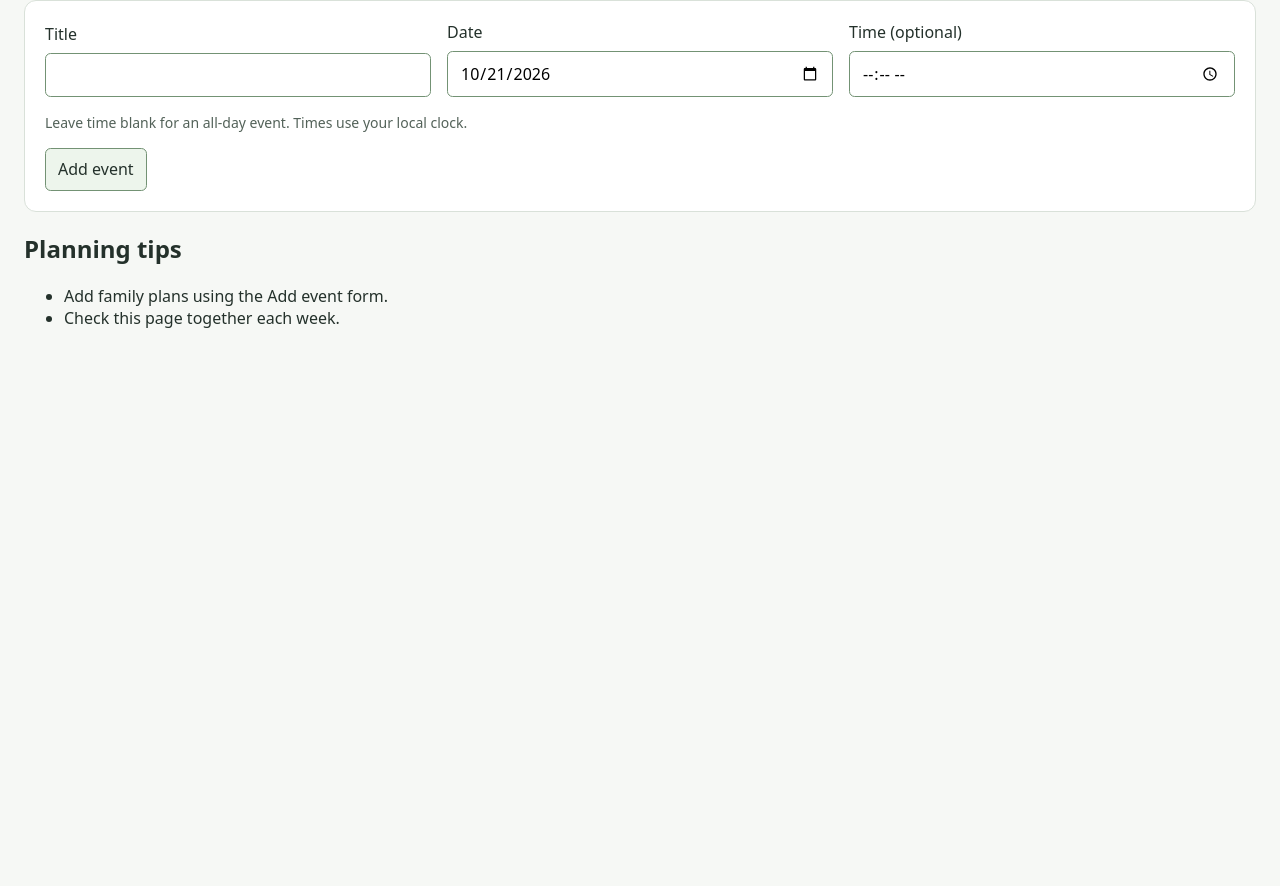
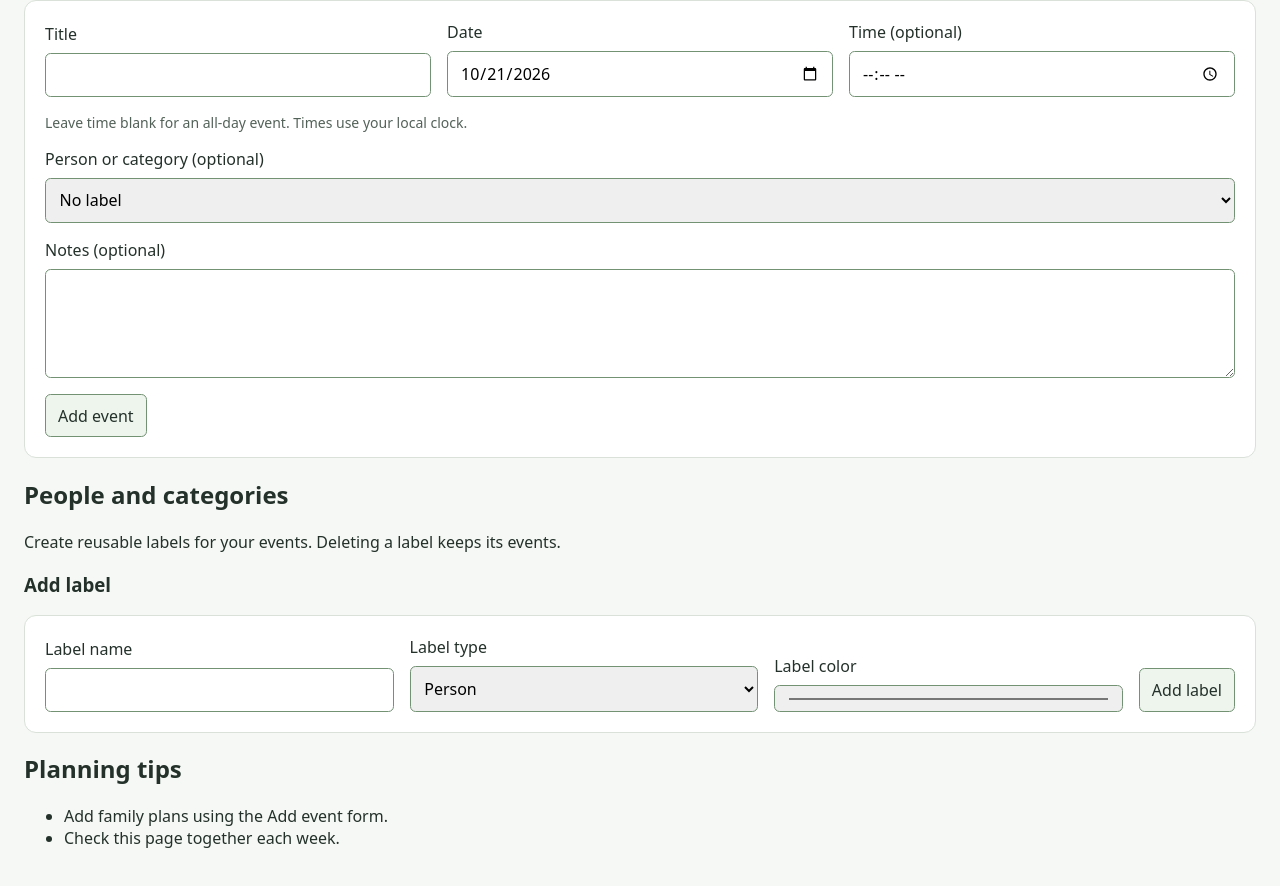
Before and after one commit to nbuzzerio/FamilyCalendar, a React (Vite) app: page / in a window 1280 px wide. Shown: the part 746-1632 px from the top of the page. Before the commit the page ends 1139 px from the top, so only its background shows below. Built offline with nearby package versions, Linux system fonts and the light colour scheme.

Commit message:
feat: add event notes, color labels and delete confirmation

```diff
--- a/package.json
+++ b/package.json
@@ -17,7 +17,7 @@
   "packageManager": "npm@10.5.0",
   "private": true,
   "scripts": {
-    "test": "node --experimental-strip-types --test --test-isolation=none src/events.test.mjs",
+    "test": "node --experimental-strip-types --test --test-isolation=none src/events.test.mjs src/app.test.mjs",
     "build": "npm run typecheck && node --preserve-symlinks --preserve-symlinks-main studio-tools/vite-build.mjs",
     "dev": "vite --host 127.0.0.1",
     "typecheck": "node node_modules/typescript/bin/tsc --noEmit"
--- a/src/App.tsx
+++ b/src/App.tsx
@@ -1,19 +1,24 @@
 import { useEffect, useRef, useState } from "react";
 import { dateKey, eventStore, type CalendarEvent } from "./events";
 import { upcomingEvents, weekDays } from "./calendar";
+import { labelStore, labelTextColor } from "./labels";
+import { LabelManager } from "./LabelManager";
 
 export function App() {
   const [events, setEvents] = useState(() => eventStore.list());
+  const [labels, setLabels] = useState(() => labelStore.list());
+  const [labelId, setLabelId] = useState("");
   const [editing, setEditing] = useState<string | null>(null);
   const [title, setTitle] = useState("");
   const [eventDate, setEventDate] = useState(() => dateKey(new Date()));
   const [eventTime, setEventTime] = useState("");
+  const [notes, setNotes] = useState("");
   const [notice, setNotice] = useState("");
   const [error, setError] = useState("");
   const [weekOffset, setWeekOffset] = useState(0);
   const titleInput = useRef<HTMLInputElement>(null);
   useEffect(() => {
-    const refresh = () => setEvents(eventStore.list());
+    const refresh = () => { setEvents(eventStore.list()); setLabels(labelStore.list()); };
     window.addEventListener("storage", refresh);
     return () => window.removeEventListener("storage", refresh);
   }, []);
@@ -33,21 +38,38 @@ export function App() {
     return <div className="event-actions">
       <button type="button" onClick={() => {
         setEditing(event.id); setTitle(event.title); setEventDate(event.date); setEventTime(event.time ?? "");
+        setNotes(event.notes ?? "");
+        setLabelId(labels.some(label => label.id === event.labelId) ? event.labelId! : "");
         setNotice(""); setError("");
         titleInput.current?.focus();
       }} aria-label={`Edit ${event.title}`}>Edit</button>
       <button type="button" onClick={() => {
+        if (!window.confirm(`Delete "${event.title}"? This cannot be undone.`)) return;
         if (mutate(() => eventStore.delete(event.id))) {
-          if (editing === event.id) { setEditing(null); setTitle(""); setEventTime(""); }
+          if (editing === event.id) { setEditing(null); setTitle(""); setEventTime(""); setNotes(""); setLabelId(""); }
           setNotice("Event deleted.");
         }
       }} aria-label={`Delete ${event.title}`}>Delete</button>
     </div>;
   }
+  function eventNotes(event: CalendarEvent) {
+    return event.notes?.trim() ? <details className="event-notes">
+      <summary>Notes<span className="visually-hidden"> for {event.title}</span></summary>
+      <p>{event.notes}</p>
+    </details> : null;
+  }
+  function eventLabel(event: CalendarEvent) {
+    const label = labels.find(label => label.id === event.labelId);
+    return label ? <span className="label-badge" style={{ backgroundColor: label.color, color: labelTextColor(label.color) }}>
+      {label.kind}: {label.name}
+    </span> : null;
+  }
   function renderEvent(event: CalendarEvent) {
     return <li key={event.id}>
       <time dateTime={event.time ? `${event.date}T${event.time}` : event.date}>{event.date} · {event.time ?? "All day"}</time> {event.title}{" "}
       {eventActions(event)}
+      {eventLabel(event)}
+      {eventNotes(event)}
     </li>;
   }
   const today = new Date();
@@ -88,7 +110,9 @@ export function App() {
                     <li key={event.id}>
                       <time dateTime={event.time ? `${event.date}T${event.time}` : event.date}>{event.time ?? "All day"}</time>
                       <span>{event.title}</span>
+                      {eventLabel(event)}
                       {eventActions(event)}
+                      {eventNotes(event)}
                     </li>)}</ul> :
                   <p className="day-empty">No events scheduled</p>}
               </li>
@@ -106,17 +130,26 @@ export function App() {
         <form className="event-form" onSubmit={event => {
           event.preventDefault();
           if (mutate(() => {
-            const input = { title, date: eventDate, ...(eventTime ? { time: eventTime } : {}) };
+            const input = { title, date: eventDate, notes, ...(labels.some(label => label.id === labelId) ? { labelId } : {}), ...(eventTime ? { time: eventTime } : {}) };
             if (editing) eventStore.update(editing, input);
             else eventStore.create(input);
-          })) { setEditing(null); setTitle(""); setEventTime(""); setNotice(editing ? "Event updated." : "Event added."); }
+          })) { setEditing(null); setTitle(""); setEventTime(""); setNotes(""); setLabelId(""); setNotice(editing ? "Event updated." : "Event added."); }
         }}>
           <label>Title <input ref={titleInput} required value={title} onChange={event => setTitle(event.target.value)} /></label>{" "}
           <label>Date <input required type="date" value={eventDate} onChange={event => setEventDate(event.target.value)} /></label>{" "}
           <label>Time (optional) <input type="time" value={eventTime} onChange={event => setEventTime(event.target.value)} aria-describedby="event-time-help" /></label>
           <p id="event-time-help" className="form-help">Leave time blank for an all-day event. Times use your local clock.</p>
+          <label>Person or category (optional)
+            <select value={labels.some(label => label.id === labelId) ? labelId : ""} onChange={event => setLabelId(event.target.value)}>
+              <option value="">No label</option>
+              {labels.map(label => <option key={label.id} value={label.id}>{label.kind}: {label.name}</option>)}
+            </select>
+          </label>
+          <label className="notes-field">Notes (optional)
+            <textarea rows={4} value={notes} onChange={event => setNotes(event.target.value)} />
+          </label>
           <button type="submit">{editing ? "Save event" : "Add event"}</button>{" "}
-          {editing && <button type="button" onClick={() => { setEditing(null); setTitle(""); setEventTime(""); setError(""); }}>Cancel</button>}
+          {editing && <button type="button" onClick={() => { setEditing(null); setTitle(""); setEventTime(""); setNotes(""); setLabelId(""); setError(""); }}>Cancel</button>}
         </form>
         {error && <p role="alert">{error}</p>}
         <p role="status">{notice}</p>
@@ -125,6 +158,7 @@ export function App() {
           <ul>{events.filter(event => event.date < dateKey(today)).map(renderEvent)}</ul>
         </>}
       </section>
+      <LabelManager labels={labels} onChange={() => setLabels(labelStore.list())} />
       <section aria-labelledby="planning-tips-heading">
         <h2 id="planning-tips-heading">Planning tips</h2>
         <ul>
--- /dev/null
+++ b/src/LabelManager.tsx
@@ -0,0 +1,48 @@
+import { useRef, useState } from "react";
+import { labelStore, labelTextColor, type CalendarLabel, type LabelInput } from "./labels";
+
+export function LabelManager({ labels, onChange }: { labels: CalendarLabel[]; onChange: () => void }) {
+  const [editing, setEditing] = useState<string | null>(null);
+  const [name, setName] = useState("");
+  const [kind, setKind] = useState<LabelInput["kind"]>("Person");
+  const [color, setColor] = useState("#355d39");
+  const [error, setError] = useState("");
+  const [notice, setNotice] = useState("");
+  const nameInput = useRef<HTMLInputElement>(null);
+  function reset() { setEditing(null); setName(""); setKind("Person"); setColor("#355d39"); }
+  function mutate(action: () => void, message: string) {
+    try { action(); onChange(); setError(""); setNotice(message); return true; }
+    catch (error) { setError(error instanceof Error ? error.message : "Unable to save label."); setNotice(""); return false; }
+  }
+  return <section aria-labelledby="labels-heading">
+    <h2 id="labels-heading">People and categories</h2>
+    <p>Create reusable labels for your events. Deleting a label keeps its events.</p>
+    <ul className="label-list">{labels.map(label => <li key={label.id}>
+      <span className="label-badge" style={{ backgroundColor: label.color, color: labelTextColor(label.color) }}>{label.kind}: {label.name}</span>{" "}
+      <button type="button" aria-label={`Edit label ${label.name}`} onClick={() => {
+        setEditing(label.id); setName(label.name); setKind(label.kind); setColor(label.color); setError(""); setNotice(""); nameInput.current?.focus();
+      }}>Edit</button>{" "}
+      <button type="button" aria-label={`Delete label ${label.name}`} onClick={() => {
+        if (mutate(() => labelStore.delete(label.id), "Label deleted. Associated events kept." ) && editing === label.id) reset();
+      }}>Delete</button>
+    </li>)}</ul>
+    <h3>{editing ? "Edit label" : "Add label"}</h3>
+    <form className="event-form" onSubmit={event => {
+      event.preventDefault();
+      if (mutate(() => {
+        const input = { name, kind, color };
+        if (editing) labelStore.update(editing, input); else labelStore.create(input);
+      }, editing ? "Label updated." : "Label added.")) reset();
+    }}>
+      <label>Label name <input ref={nameInput} required value={name} onChange={event => setName(event.target.value)} /></label>
+      <label>Label type <select value={kind} onChange={event => setKind(event.target.value as LabelInput["kind"])}>
+        <option>Person</option><option>Category</option>
+      </select></label>
+      <label>Label color <input type="color" value={color} onChange={event => setColor(event.target.value)} /></label>
+      <button type="submit">{editing ? "Save label" : "Add label"}</button>
+      {editing && <button type="button" onClick={() => { reset(); setError(""); }}>Cancel label edit</button>}
+    </form>
+    {error && <p role="alert">{error}</p>}
+    <p role="status">{notice}</p>
+  </section>;
+}
--- a/src/events.ts
+++ b/src/events.ts
@@ -5,6 +5,9 @@ export interface CalendarEvent {
   date: string;
   /** Local 24-hour HH:mm; omitted for all-day events and older saved events. */
   time?: string;
+  /** Optional free-form text; line breaks are preserved. */
+  notes?: string;
+  labelId?: string;
 }
 
 export type EventInput = Omit<CalendarEvent, "id">;
@@ -31,12 +34,16 @@ function isEvent(value: unknown): value is CalendarEvent {
   const event = value as Record<string, unknown>;
   return typeof event.id === "string" && event.id.trim().length > 0 &&
     typeof event.title === "string" && event.title.trim().length > 0 && isLocalDate(event.date) &&
-    (event.time === undefined || isLocalTime(event.time));
+    (event.time === undefined || isLocalTime(event.time)) &&
+    (event.notes === undefined || typeof event.notes === "string") &&
+    (event.labelId === undefined || (typeof event.labelId === "string" && !!event.labelId.trim()));
 }
 
 function validate(input: EventInput): EventInput {
   if (!isEvent({ ...input, id: "validation" })) throw new Error("Enter a title, a valid local date, and a valid time if provided.");
-  return { title: input.title.trim(), date: input.date, ...(input.time === undefined ? {} : { time: input.time }) };
+  return { title: input.title.trim(), date: input.date, ...(input.time === undefined ? {} : { time: input.time }),
+    ...(input.notes?.trim() ? { notes: input.notes } : {}),
+    ...(input.labelId === undefined ? {} : { labelId: input.labelId }) };
 }
 
 /** Reads storage afresh for every operation; failed writes are reported to callers. */
@@ -50,7 +57,8 @@ export function createEventStore(storage: () => Pick<Storage, "getItem" | "setIt
         if (ids.has(event.id)) return false;
         ids.add(event.id);
         return true;
-      }).map(({ id, title, date, time }) => ({ id, title, date, ...(time === undefined ? {} : { time }) }))
+      }).map(({ id, title, date, time, notes, labelId }) => ({ id, title, date, ...(time === undefined ? {} : { time }),
+        ...(notes === undefined ? {} : { notes }), ...(labelId === undefined ? {} : { labelId }) }))
         .sort((a, b) => a.date.localeCompare(b.date) || (a.time ?? "").localeCompare(b.time ?? "") || a.title.localeCompare(b.title));
     } catch {
       return [];
--- /dev/null
+++ b/src/labels.ts
@@ -0,0 +1,69 @@
+export interface CalendarLabel {
+  id: string;
+  name: string;
+  kind: "Person" | "Category";
+  color: string;
+}
+export type LabelInput = Omit<CalendarLabel, "id">;
+export const LABELS_STORAGE_KEY = "family-calendar.labels.v1";
+
+function isLabel(value: unknown): value is CalendarLabel {
+  if (!value || typeof value !== "object") return false;
+  const label = value as Record<string, unknown>;
+  return typeof label.id === "string" && !!label.id.trim() &&
+    typeof label.name === "string" && !!label.name.trim() &&
+    (label.kind === "Person" || label.kind === "Category") &&
+    typeof label.color === "string" && /^#[\da-f]{6}$/i.test(label.color);
+}
+
+/** Choose the higher-contrast text color using WCAG relative luminance. */
+export function labelTextColor(color: string): "#000000" | "#ffffff" {
+  const channels = [1, 3, 5].map(start => {
+    const channel = parseInt(color.slice(start, start + 2), 16) / 255;
+    return channel <= 0.04045 ? channel / 12.92 : ((channel + 0.055) / 1.055) ** 2.4;
+  });
+  const luminance = channels[0] * 0.2126 + channels[1] * 0.7152 + channels[2] * 0.0722;
+  return (luminance + 0.05) / 0.05 >= 1.05 / (luminance + 0.05) ? "#000000" : "#ffffff";
+}
+
+export function createLabelStore(storage: () => Pick<Storage, "getItem" | "setItem"> = () => window.localStorage) {
+  function list(): CalendarLabel[] {
+    try {
+      const parsed: unknown = JSON.parse(storage().getItem(LABELS_STORAGE_KEY) ?? "[]");
+      if (!Array.isArray(parsed)) return [];
+      const ids = new Set<string>();
+      return parsed.filter(isLabel).filter(label => {
+        if (ids.has(label.id)) return false;
+        ids.add(label.id);
+        return true;
+      }).map(({ id, name, kind, color }) => ({ id, name, kind, color }))
+        .sort((a, b) => a.name.localeCompare(b.name));
+    } catch { return []; }
+  }
+  function save(labels: CalendarLabel[]) {
+    try { storage().setItem(LABELS_STORAGE_KEY, JSON.stringify(labels)); }
+    catch { throw new Error("Labels could not be saved. Browser storage may be unavailable or full."); }
+  }
+  function fields(input: LabelInput): LabelInput {
+    if (!isLabel({ ...input, id: "validation" })) throw new Error("Enter a label name, Person or Category, and a valid color.");
+    return { name: input.name.trim(), kind: input.kind, color: input.color };
+  }
+  return {
+    list,
+    create(input: LabelInput): CalendarLabel {
+      const label = { ...fields(input), id: globalThis.crypto.randomUUID() };
+      save([...list(), label]);
+      return label;
+    },
+    update(id: string, input: LabelInput): CalendarLabel {
+      const label = { ...fields(input), id };
+      const labels = list();
+      if (!labels.some(item => item.id === id)) throw new Error("Label no longer exists.");
+      save(labels.map(item => item.id === id ? label : item));
+      return label;
+    },
+    // Events retain their IDs and fields; missing labels are displayed as unassigned.
+    delete(id: string) { save(list().filter(label => label.id !== id)); },
+  };
+}
+export const labelStore = createLabelStore();
--- a/src/style.css
+++ b/src/style.css
@@ -73,11 +73,21 @@ main { max-width: 80rem; margin: 4rem auto; padding: 0 1.5rem; }
 }
 .event-form label { display: grid; gap: 0.5rem; flex: 1 1 12rem; min-width: 0; }
 .event-form input { width: 100%; min-width: 0; }
-input, button { font: inherit; padding: 0.6rem 0.75rem; border: 1px solid #739274; border-radius: 0.35rem; }
+input, button, textarea { font: inherit; padding: 0.6rem 0.75rem; border: 1px solid #739274; border-radius: 0.35rem; }
 button { cursor: pointer; background: #edf5ec; color: #24312b; }
 button:hover { background: #dcebd9; }
-input:focus-visible, button:focus-visible { outline: 2px solid #355d39; outline-offset: 3px; }
+input:focus-visible, button:focus-visible, textarea:focus-visible, summary:focus-visible { outline: 2px solid #355d39; outline-offset: 3px; }
+.event-form .notes-field { flex-basis: 100%; }
+.notes-field textarea { width: 100%; min-width: 0; resize: vertical; }
+.event-notes { margin: 0.5rem 0; }
+.event-notes summary { cursor: pointer; }
+.event-notes p { white-space: pre-wrap; overflow-wrap: anywhere; margin: 0.5rem 0; }
 .form-help { flex-basis: 100%; margin: 0; color: #536259; font-size: 0.875rem; }
+select { font: inherit; padding: 0.6rem; width: 100%; min-width: 0; border: 1px solid #739274; border-radius: 0.35rem; }
+select:focus-visible { outline: 2px solid #355d39; outline-offset: 3px; }
+.label-badge { display: inline-block; padding: 0.25rem 0.5rem; border: 1px solid currentColor; border-radius: 0.35rem; font-size: 0.875rem; overflow-wrap: anywhere; }
+.label-list { padding-left: 1.25rem; }
+.label-list li { margin: 0.75rem 0; }
 
 @media (max-width: 60rem) {
   .week-days { grid-template-columns: 1fr; }
```
Also changed, not shown: 2 other files (tests, documents, lock files or other folders).
